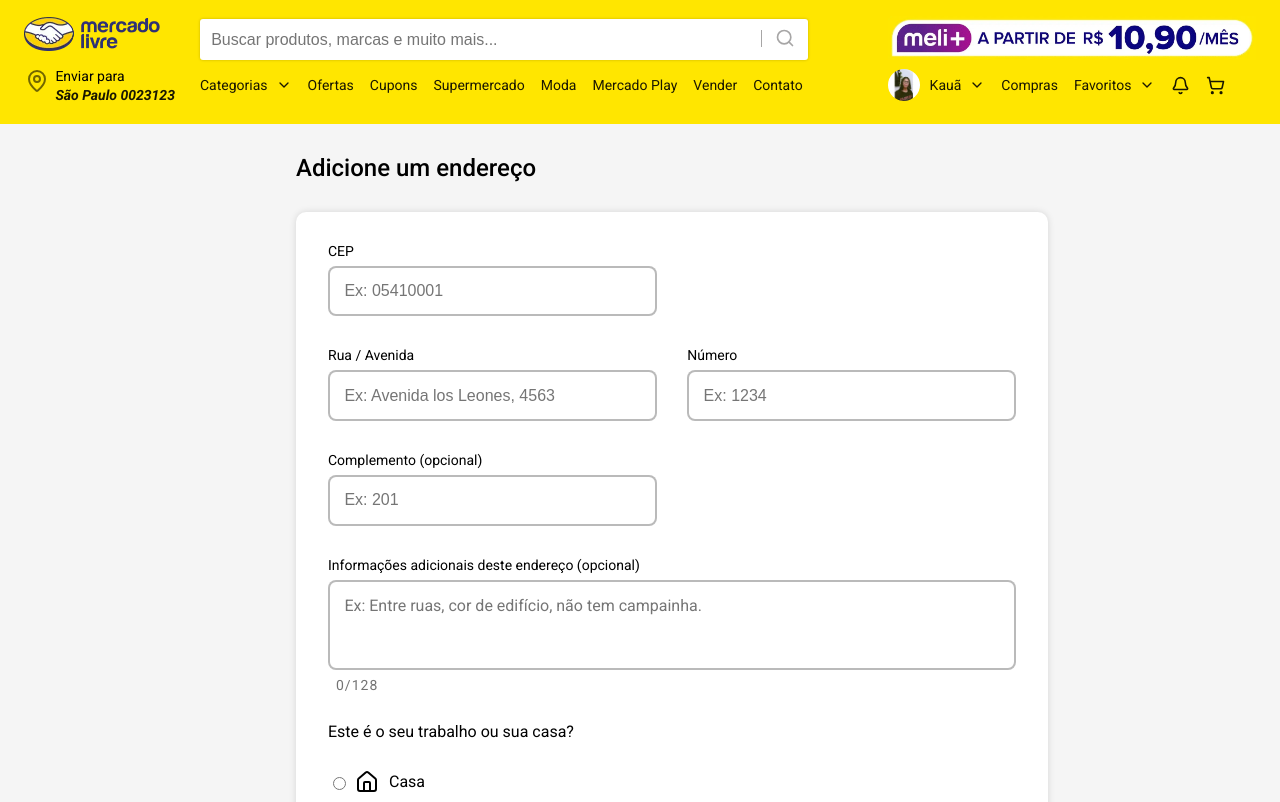
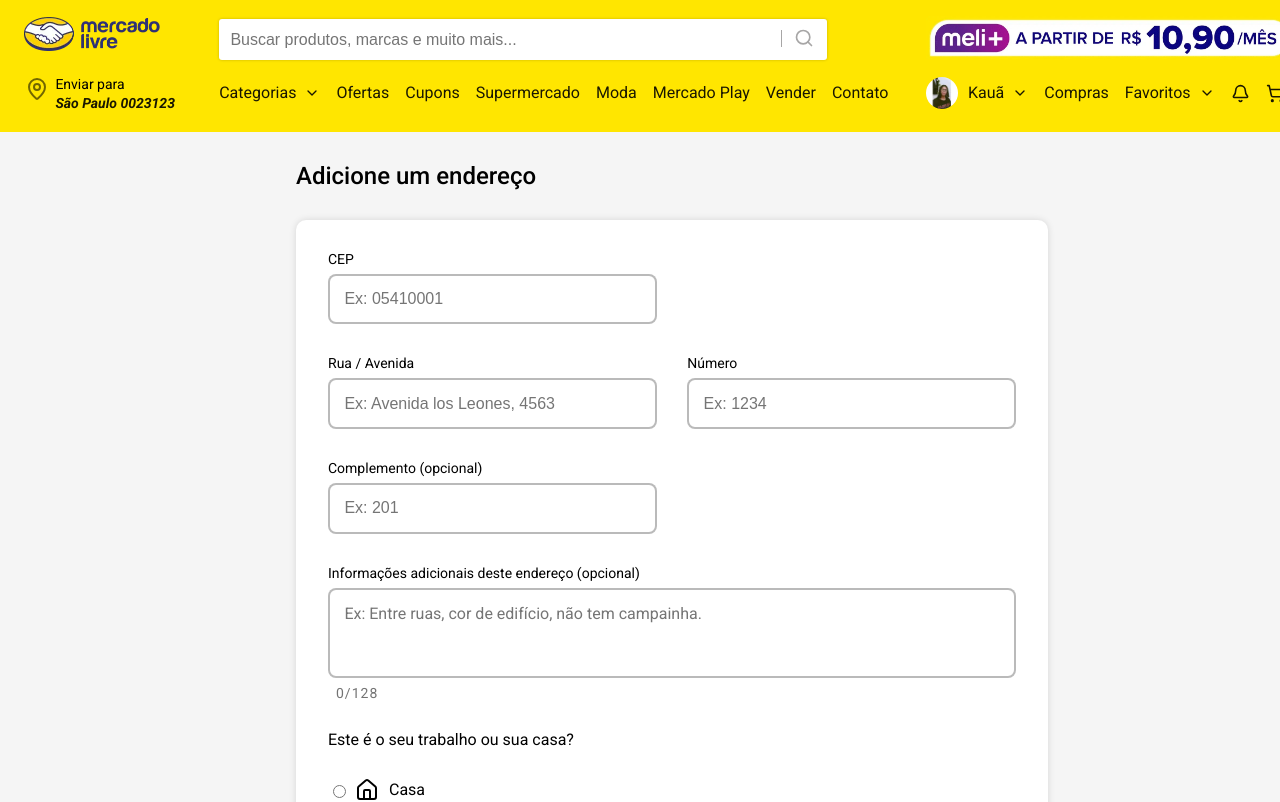
Before and after one commit to kauasilvandrade/cloneMercadoLivre, a React (Vite) app: page / in a window 1280 px wide. Shown: the top 802 px of the page. Built offline with nearby package versions, Linux system fonts and the light colour scheme.

Commit message:
Refatoração de css

```diff
--- a/src/components/AddressForm/InputField/styles.module.css
+++ b/src/components/AddressForm/InputField/styles.module.css
@@ -1,6 +1,7 @@
 .container {
     display: flex;
     flex-direction: column;
+
     margin-bottom: 2rem;
 }
 
@@ -10,11 +11,12 @@
 }
 
 .container input, .container textarea {
+    color: var(--text-color-secondary);
     padding: 0.9rem;
     font-size: var(--fs-base);
+
     border-radius: 8px;
     border: 2px solid #00000045;
-    color: var(--text-color-secondary);
 }
 
 .container input {
@@ -33,8 +35,9 @@
 .container span {
     color: var(--text-color-secondary);
     font-size: var(--fs-sm);
+    letter-spacing: 1px;
+
     display: block;
     margin-top: 0.5rem;
     margin-left: 0.5rem;
-    letter-spacing: 1px;
 }
--- a/src/components/Header/components/Logo/styles.module.css
+++ b/src/components/Header/components/Logo/styles.module.css
@@ -1,6 +1,7 @@
 .container figure img {
     width: 100%;
     max-width: 8.5rem;
+    margin-bottom: 0.5rem;
+
     grid-area: Logo;
-    margin-bottom: 0.5rem;
 }
--- a/src/components/Header/components/NavigationMenu/styles.module.css
+++ b/src/components/Header/components/NavigationMenu/styles.module.css
@@ -1,6 +1,5 @@
 .container {
     grid-area: NavigationMenu;
-    margin-right: 5rem;
 }
 
 .container__menuList {
@@ -20,7 +19,7 @@
 }
 
 .menuList__item a {
-    font-size: var(--fs-sm);
+    font-size: var(--fs-base);
     color: var(--text-color-primary);
 
     display: flex;
--- a/src/components/Header/components/SearchBar/styles.module.css
+++ b/src/components/Header/components/SearchBar/styles.module.css
@@ -1,16 +1,18 @@
 .container {
     display: flex;
+
     position: relative;
+    margin-right: 5rem;
+
     grid-area: SearchBar;
-    margin-right: 5rem;
 }
 
 .container input {
     width: 100%;
     padding: 0.7rem;
+    font-size: var(--fs-base);
     border: none;
     outline: none;
-    font-size: var(--fs-base);
 
     border-radius: 3px;
     box-shadow: 0px 0px 3px 0px #00000038;
@@ -24,6 +26,7 @@
 
     position: absolute;
     right: 0;
+
     cursor: pointer;
 }
 
@@ -32,8 +35,9 @@
     background-color: var(--color-gray);
     display: block;
     height: 1.0625rem;
+    width: 1px;
+
+    position: absolute;
     left: 0rem;
     top: 0.6875rem;
-    width: 1px;
-    position: absolute;
 }
--- a/src/components/Header/components/UserAddress/styles.module.css
+++ b/src/components/Header/components/UserAddress/styles.module.css
@@ -8,8 +8,8 @@
     margin-right: 1rem;
 
     border: 1px solid transparent;
+
     transition: .3s;
-
     grid-area: UserAddress;
 }
 
@@ -18,8 +18,8 @@
 }
 
 .container address p {
+    font-style: initial;
     margin-bottom: 0.3rem;
-    font-style: initial;
 }
 
 .container address strong {
--- a/src/components/Header/styles.module.css
+++ b/src/components/Header/styles.module.css
@@ -1,6 +1,6 @@
 .header {
+    width: 100%;
     background-color: var(--bg-color-header);
-    width: 100%;
     padding-block: 1rem;
 }
 
@@ -14,4 +14,5 @@
         "Logo SearchBar Ads"
         "UserAddress NavigationMenu UserMenu";
     align-items: center;
+    grid-gap: 0.5rem 1.2rem;
 }
```
